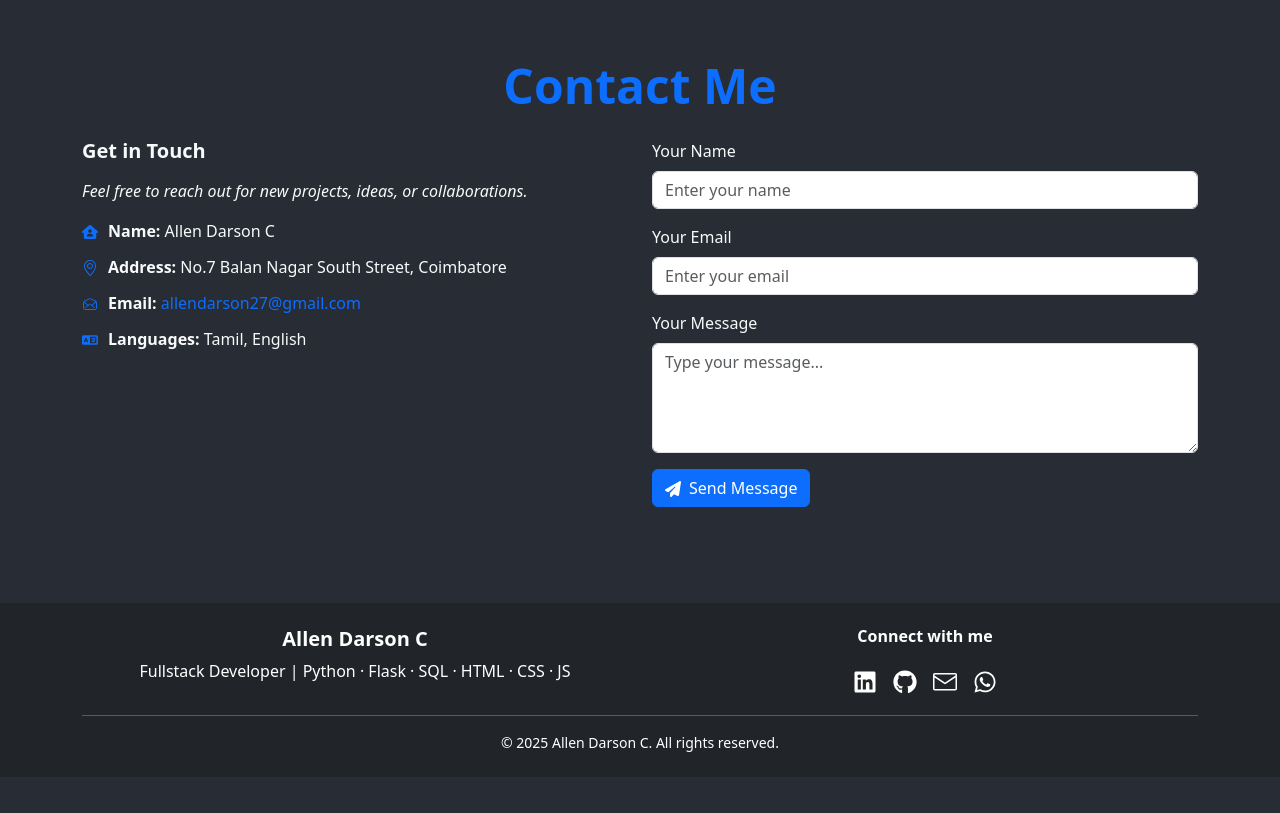
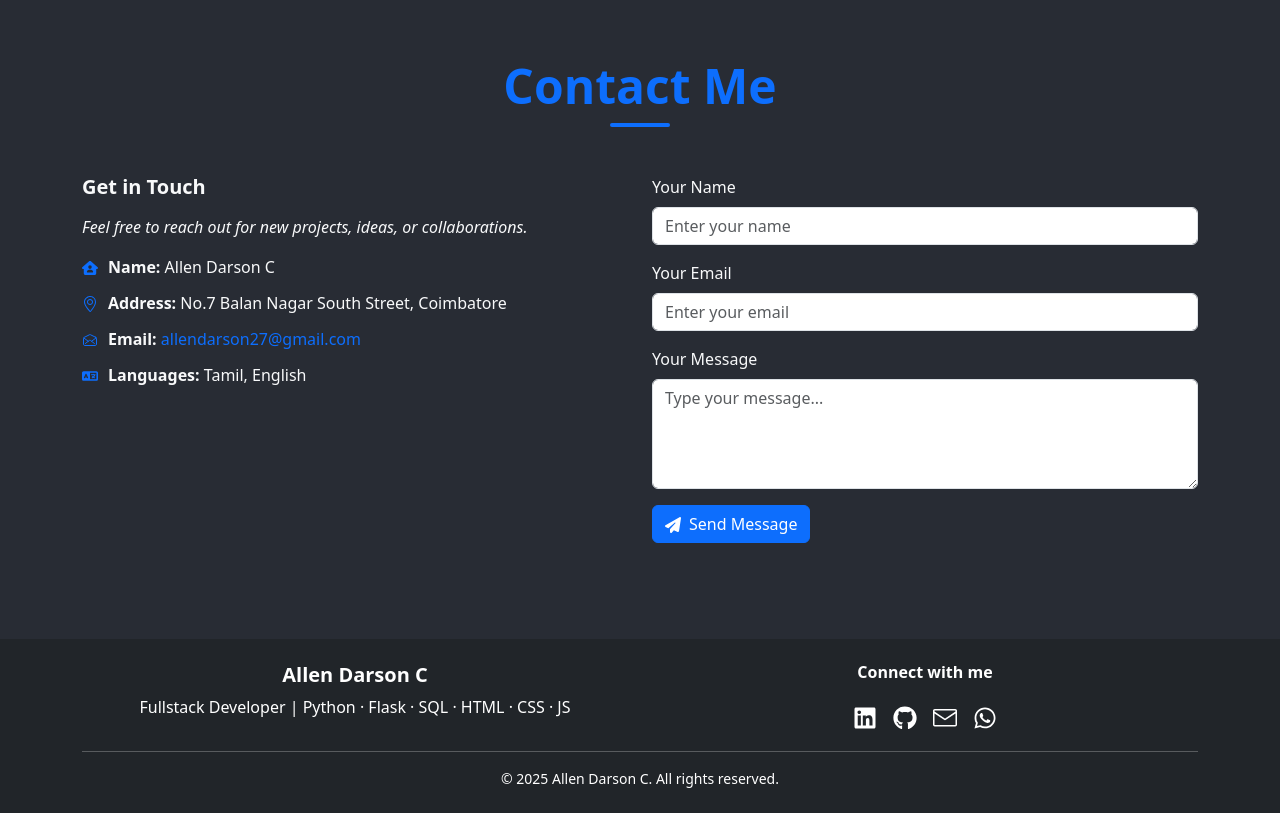
Before and after one commit to AllenDarson/Allen_Darson_Portfolio, a React (Create React App) app: page / in a window 1280 px wide. Shown: the part 4260-5073 px from the top of the page. Before the commit the page ends 5037 px from the top, so only its background shows below. Built offline with nearby package versions, Linux system fonts and the light colour scheme.

Commit message:
Updated portfolio design with new features

```diff
--- a/src/Components/Contact.js
+++ b/src/Components/Contact.js
@@ -35,7 +35,7 @@ const Contact = () => {
     <section className="contact-section" id="contact">
       <div className="container py-5">
         <h2 className="contact-section-title text-center display-5 fw-bold" data-aos="fade-down">Contact Me</h2>
-
+        <div className="underline mx-auto mb-5"></div>
         <div className="row mt-4">
           {/* Left Info Section */}
           <div className="col-md-6" data-aos="fade-right">
```
